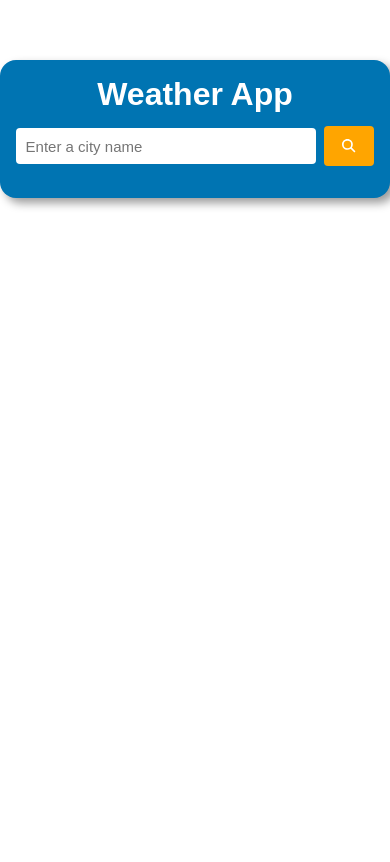
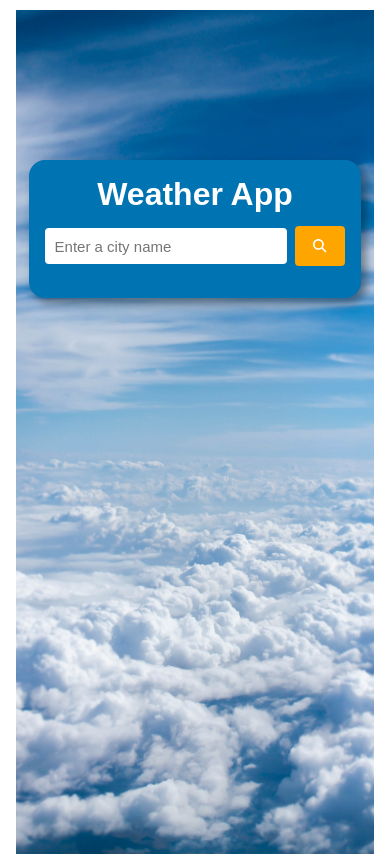
Before and after one commit to fabriciolopesdev/weather-api-angular, an Angular app: page / in a window 390 px wide. Built offline with nearby package versions, Linux system fonts and the light colour scheme.

Commit message:
background-image :tada:

```diff
--- a/src/app/weather/weather.component.css
+++ b/src/app/weather/weather.component.css
@@ -5,15 +5,24 @@
   color: #fff;
 }
 
+.background {
+  background-size: cover;
+  background-position: center;
+  width: 100vw;
+  height: 100vh;
+  background-image: url('src/assets/image/sky.jpg');
+}
+
 .container {
   display: flex;
   flex-direction: column;
   align-items: center;
+  padding-top: 100px;
 }
 
 .card {
   border-radius: 10px;
-  background-color: #0074B2;
+  background-color: #0074b2;
   box-shadow: 5px 5px 10px rgba(0, 0, 0, 0.4);
   padding: 2rem;
   color: #fdfdfd;
@@ -28,11 +37,11 @@ h1 {
 }
 
 form {
-    display: flex;
-    margin-top: 0.8rem;
-    margin-bottom: 1rem;
-    justify-content: center;
-    align-items: center;
+  display: flex;
+  margin-top: 0.8rem;
+  margin-bottom: 1rem;
+  justify-content: center;
+  align-items: center;
 }
 
 input {
@@ -49,7 +58,7 @@ button {
   padding: 0.8rem;
   min-width: 50px;
   margin-left: 8px;
-  background-color: #FFA500;
+  background-color: #ffa500;
   color: #fff;
   border: none;
   cursor: pointer;
@@ -69,13 +78,17 @@ button {
 }
 
 @media (max-width: 768px) {
+.background {
+  max-width: 100%;
+}
+
   .container {
     margin-top: 10px;
   }
 
   .card {
     width: 100%;
-    max-width: 400px;
+    max-width: 300px;
     padding: 1rem;
   }
 
--- a/src/app/weather/weather.component.html
+++ b/src/app/weather/weather.component.html
@@ -1,3 +1,4 @@
+<div class="background">
     <div class="container">
         <div class="card">
             <h1>Weather App</h1>
@@ -16,10 +17,11 @@
 
                 <div class="datas">
                     <p>Temperature: {{weatherData.main.temp}}° <fa-icon [icon]="faTemperatureHalf"></fa-icon> </p>
-                <p>Humidity: {{weatherData.main.humidity}} <fa-icon [icon]="faDropletSlash"></fa-icon></p>
+                    <p>Humidity: {{weatherData.main.humidity}}% <fa-icon [icon]="faDropletSlash"></fa-icon></p>
                     <p>Temperature: {{weatherData.weather[0].description}}</p>
                 </div>
             </div>
 
         </div>
     </div>
+</div>
```
Also changed, not shown: src/assets/image/sky.jpg (added). Lines whose indentation alone changed are shown as unchanged.
